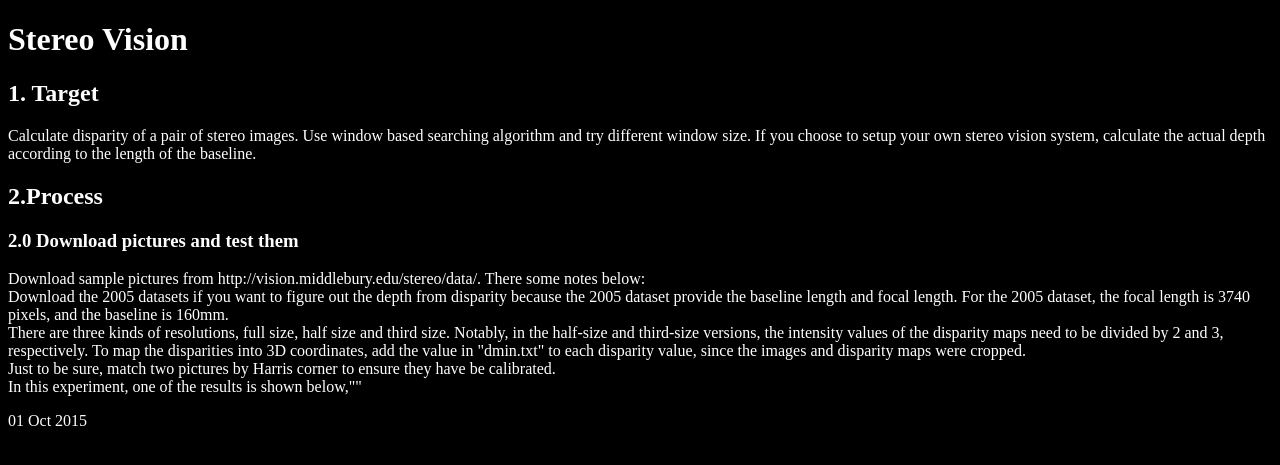
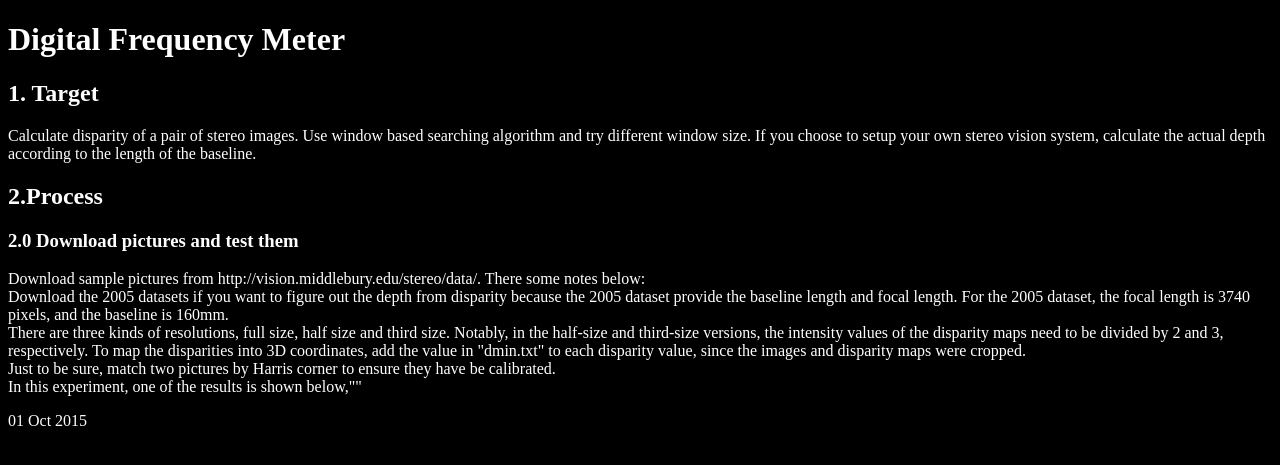
Before and after one commit to softwarelight/ZhijianJiang, a Jekyll site: the page built from _posts/2015-10-1-Digit-Freq.html, in a window 1280 px wide. Shown: the top 465 px of the page. Built offline with Jekyll 4.4.1, drawn with Linux system fonts in a browser that asks for light colours.

Commit message:
2016-08-02_13:17:08

```diff
--- a/_posts/2015-10-1-Digit-Freq.html
+++ b/_posts/2015-10-1-Digit-Freq.html
@@ -1,6 +1,6 @@
 ---
 layout: default
-title: Stereo Vision
+title: Digital Frequency Meter
 ---
 <h1>{{ page.title }}</h1>
 
```
